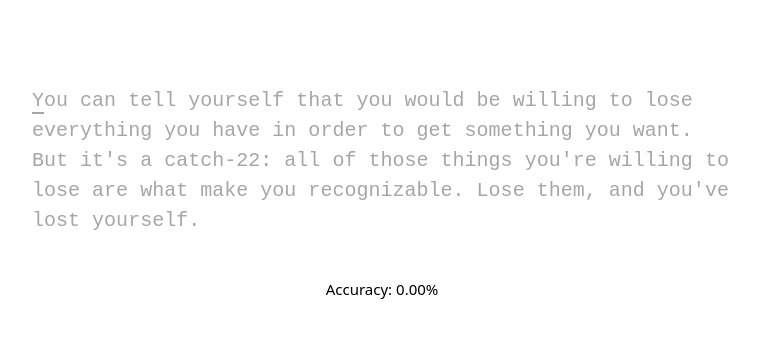
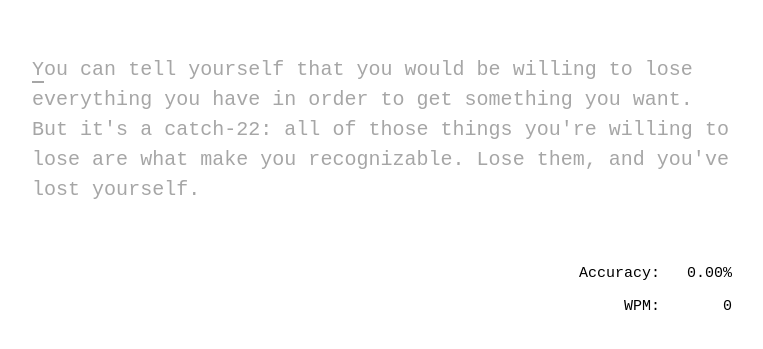
Before and after one commit to marktheskies/minimalist-typer, a React (Create React App) app: page / in a window 1280 px wide. Shown: the part 185-534 px from the top of the page, without its empty margins (258-1021 px from the left). Built offline with nearby package versions, Linux system fonts and the light colour scheme.

Commit message:
Add counter for WPM

```diff
--- a/src/App.css
+++ b/src/App.css
@@ -1,6 +1,4 @@
-.App {
-  font-family: system-ui, -apple-system, BlinkMacSystemFont, "Segoe UI", Roboto,
-    Oxygen, Ubuntu, Cantarell, "Open Sans", "Helvetica Neue", sans-serif;
+body {
   display: flex;
   flex-direction: column;
   justify-content: center;
@@ -8,15 +6,21 @@
   height: 100vh;
 }
 
+.App {
+  font-family: "Ubuntu Mono", monospace;
+}
+
 .App header,
 .App footer {
-  padding: 3em;
+  padding: 3em 0;
   font-size: 0.75em;
   max-width: 35rem;
 }
 
 .App footer {
   text-align: right;
+  align-self: flex-end;
+  white-space: pre-wrap;
 }
 
 .workspace {
--- a/src/App.js
+++ b/src/App.js
@@ -2,7 +2,7 @@ import "./App.css";
 import { useEffect, useState } from "react";
 import PropTypes from "prop-types";
 import sample from "./passage";
-import { percentageFormat } from "./localization";
+import { percentageFormat, wpmFormat } from "./localization";
 
 const Letter = ({ char, status }) => {
   return <span className={status}>{char}</span>;
@@ -21,6 +21,9 @@ const App = () => {
   const [numKeyPresses, setNumKeyPresses] = useState(0);
   const [numCorrectKeyPresses, setNumCorrectKeyPresses] = useState(0);
   const [accuracy, setAccuracy] = useState(0);
+  const [timerIsRunning, setTimerIsRunning] = useState(false);
+  const [seconds, setSeconds] = useState(0);
+  const [wpm, setWpm] = useState(0);
 
   const keydownHandler = ({ key, repeat, altKey, ctrlKey, metaKey }) => {
     // Bail out if any key was pressed that we do not care about
@@ -28,6 +31,7 @@ const App = () => {
 
     // Bail out if we are at the end
     if (currentIndex >= passage.length - 1) {
+      setTimerIsRunning(false);
       console.log("You're done");
       return;
     }
@@ -44,6 +48,11 @@ const App = () => {
       setPassage(newPassage);
       setCurrentIndex((prevIndex) => prevIndex - 1);
       return;
+    }
+
+    // If the timer isn't already running, start it
+    if (!timerIsRunning) {
+      setTimerIsRunning(true);
     }
 
     // Go to the next character if the key is not being held down from the previous
@@ -69,11 +78,31 @@ const App = () => {
     };
   });
 
-  // Calculate accuracy whenever numKeyPresses or numCorrectKeyPresses is updated
+  // Calculate accuracy and WPM whenever numKeyPresses or numCorrectKeyPresses is updated
   useEffect(() => {
-    if (numKeyPresses === 0) setAccuracy(0);
-    else setAccuracy(numCorrectKeyPresses / numKeyPresses);
-  }, [numKeyPresses, numCorrectKeyPresses]);
+    if (numKeyPresses === 0) {
+      setAccuracy(0);
+      setWpm(0);
+    } else {
+      setAccuracy(numCorrectKeyPresses / numKeyPresses);
+      setWpm(numCorrectKeyPresses / 5 / (seconds / 60));
+    }
+  }, [numKeyPresses, numCorrectKeyPresses, seconds]);
+
+  // Handle the timer
+  useEffect(() => {
+    let interval = undefined;
+    if (timerIsRunning) {
+      interval = setInterval(() => {
+        setSeconds((seconds) => seconds + 1);
+      }, 1000);
+    } else {
+      clearInterval(interval);
+    }
+    return () => {
+      clearInterval(interval);
+    };
+  }, [timerIsRunning]);
 
   return (
     <div className="App">
@@ -95,7 +124,10 @@ const App = () => {
         ))}
       </div>
 
-      <footer>Accuracy: {percentageFormat.format(accuracy)}</footer>
+      <footer>
+        <p>Accuracy: {percentageFormat.format(accuracy).padStart(7)}</p>
+        <p>WPM: {wpmFormat.format(wpm).padStart(7)}</p>
+      </footer>
     </div>
   );
 };
--- a/src/localization.js
+++ b/src/localization.js
@@ -4,4 +4,8 @@ const percentageFormat = new Intl.NumberFormat(window.navigator.language, {
   minimumFractionDigits: 2,
 });
 
-module.exports = { percentageFormat };
+const wpmFormat = new Intl.NumberFormat(window.navigator.language, {
+  maximumFractionDigits: 0,
+});
+
+module.exports = { percentageFormat, wpmFormat };
```
